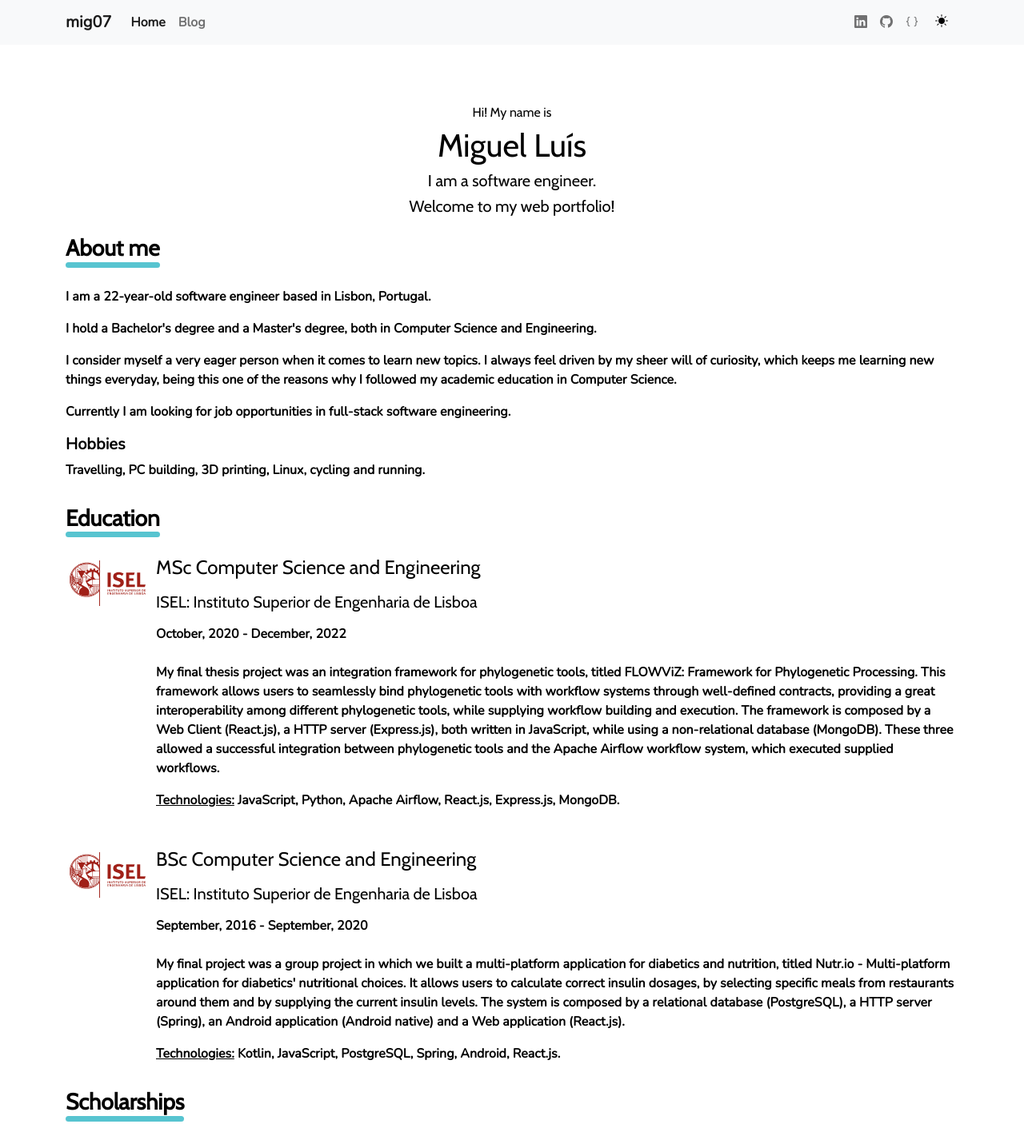
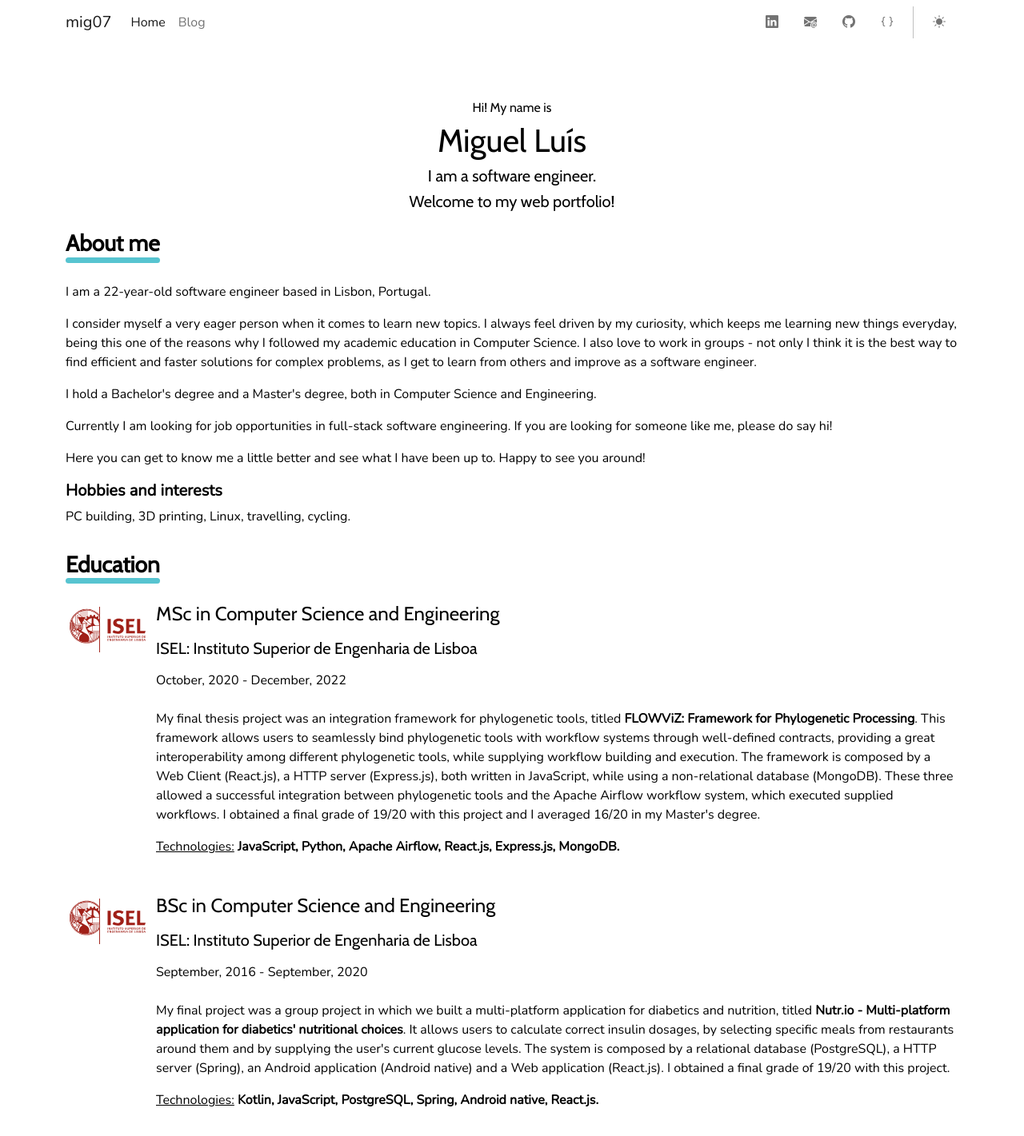
Before and after one commit to mig07/my-portfolio, a React (Create React App) app: page / in a window 1280 px wide. Shown: the top 1421 px of the page at 80% size. Built offline with nearby package versions, Linux system fonts and the light colour scheme.

Commit message:
Updated navbar; updated text; fixed skill bars

```diff
--- a/src/App.css
+++ b/src/App.css
@@ -1,5 +1,3 @@
-// Defaults and auxiliar css
-
 .font-link {
   font-family: "Raleway";
   font-weight: 400;
@@ -37,8 +35,7 @@ h6 {
   border-radius: 5px;
   display: block;
   background: #57c4d0;
-  animation-name: "underline-animation";
-  animation-duration: 500ms;
+  animation: underline-animation 500ms;
 }
 
 @keyframes underline-animation {
@@ -58,5 +55,4 @@ h6 {
 
 * {
   font-family: "Nunito";
-  font-weight: 600;
 }
--- a/src/App.js
+++ b/src/App.js
@@ -39,17 +39,18 @@ export default function App() {
       <GlobalStyles />
       <Router>
         <NavBar>
-          <Nav.Item onClick={onThemeChange}>
-            <button class={`btn btn-${theme}`}>
-              {theme === themes.light ? (
-                <i class="bi bi-sun-fill"></i>
-              ) : (
-                <i class="bi bi-moon-stars-fill"></i>
-              )}
-            </button>
-          </Nav.Item>
+          <Nav.Link onClick={onThemeChange} className="mx-2">
+            {theme === themes.light ? (
+              <i class="bi bi-sun-fill"></i>
+            ) : (
+              <i class="bi bi-moon-stars-fill"></i>
+            )}
+          </Nav.Link>
         </NavBar>
-        <Container fluid="lg" style={{ "margin-top": 75, "margin-bottom": 50 }}>
+        <Container
+          fluid="lg"
+          style={{ "margin-top": 125, "margin-bottom": 50 }}
+        >
           <Routes>
             <Route exact path="/" element={<Home />} />
             <Route path="/blog" element={<Blog />} />
--- a/src/components/LanguagesGraphItem.js
+++ b/src/components/LanguagesGraphItem.js
@@ -1,5 +1,5 @@
 import React from "react";
-export default function LanguageGraphItem({ name, proficiency, color }) {
+
 const ProficiencyBar = ({ proficiency, color }) => {
   const barStyle = {
     height: 15,
@@ -8,13 +8,13 @@ export default function LanguageGraphItem({ name, proficiency, color }) {
     borderRadius: 50,
     textAlign: "right",
     border: "1px solid black",
-      animationName: "bar-animation",
-      animationDuration: "1s",
+    animation: "bar-animation 1s",
   };
 
   return <div style={barStyle}></div>;
 };
 
+export default function LanguageGraphItem({ name, proficiency, color }) {
   return (
     <div>
       <h5>{name}</h5>
--- a/src/components/Navbar.js
+++ b/src/components/Navbar.js
@@ -9,48 +9,58 @@ export default function NavBar({ children }) {
   const theme = useTheme().name;
 
   return (
-    <Navbar collapseOnSelect bg={theme} expand={"lg"} variant={theme}>
+    <Navbar
+      collapseOnSelect
+      fixed="top"
+      expand={"lg"}
+      variant={theme}
+      style={{ backdropFilter: "blur(10px)" }}
+    >
       <Container>
         <Navbar.Brand eventKey="home" as={Link} to="/">
           mig07
         </Navbar.Brand>
         <Navbar.Toggle aria-controls="navbar-nav" />
         <Navbar.Collapse id="navbar-nav">
-          <Nav navbar={theme} defaultActiveKey={"home"} className="me-auto">
-            <Nav.Item>
+          <Nav navbar={theme} defaultActiveKey={"home"}>
             <Nav.Link eventKey="home" as={Link} to="/">
               Home
             </Nav.Link>
-            </Nav.Item>
-            <Nav.Item>
             <Nav.Link eventKey="blog" as={Link} to="/blog">
               Blog
             </Nav.Link>
-            </Nav.Item>
           </Nav>
-          <Nav>
-            <Nav.Item>
+          <Nav navbar={theme} className="flex-row ms-auto">
             <Nav.Link
               eventKey="linkedin"
               href="https://www.linkedin.com/in/mig07"
+              className="mx-2"
             >
               <i class="bi bi-linkedin" />
             </Nav.Link>
-            </Nav.Item>
-            <Nav.Item>
-              <Nav.Link eventKey="github" href="https://github.com/mig07">
+            <Nav.Link
+              eventKey="email"
+              href="mailto:miguelfpluis@outlook.com"
+              className="mx-2"
+            >
+              <i class="bi bi-envelope-at-fill"></i>
+            </Nav.Link>
+            <Nav.Link
+              eventKey="github"
+              href="https://github.com/mig07"
+              className="mx-2"
+            >
               <i class="bi bi-github" />
             </Nav.Link>
-            </Nav.Item>
-            <Nav.Item>
             <Nav.Link
               eventKey="source"
               href="https://github.com/mig07/my-portfolio"
+              className="mx-2"
             >
               <i class="bi bi-braces" />
             </Nav.Link>
-            </Nav.Item>
-            <Nav.Item>{children}</Nav.Item>
+            <div class="vr mx-2"></div>
+            {children}
           </Nav>
         </Navbar.Collapse>
       </Container>
--- a/src/pages/NotFound.js
+++ b/src/pages/NotFound.js
@@ -1,3 +1,4 @@
+import { Container } from "react-bootstrap";
 import { Link } from "react-router-dom";
 import { useTheme } from "styled-components";
 
@@ -5,7 +6,7 @@ export default function NotFound() {
   const theme = useTheme().name;
 
   return (
-    <div class="centered" style={{ textAlign: "center" }}>
+    <div style={{ textAlign: "center" }}>
       <h1>Error 404</h1>
       <h3>Page not found!</h3>
       <a as={Link} href="/">
--- a/src/sections/AboutMe.js
+++ b/src/sections/AboutMe.js
@@ -19,23 +19,30 @@ export default function About() {
           Lisbon, Portugal.
         </p>
         <p>
+          I consider myself a very eager person when it comes to learn new
+          topics. I always feel driven by my curiosity, which keeps me learning
+          new things everyday, being this one of the reasons why I followed my
+          academic education in Computer Science. I also love to work in groups
+          - not only I think it is the best way to find efficient and faster
+          solutions for complex problems, as I get to learn from others and
+          improve as a software engineer.
+        </p>
+        <p>
           I hold a Bachelor's degree and a Master's degree, both in Computer
           Science and Engineering.
         </p>
         <p>
-          I consider myself a very eager person when it comes to learn new
-          topics. I always feel driven by my sheer will of curiosity, which
-          keeps me learning new things everyday, being this one of the reasons
-          why I followed my academic education in Computer Science.
+          Currently I am looking for job opportunities in full-stack software
+          engineering. If you are looking for someone like me, please do say hi!
         </p>
         <p>
-          Currently I am looking for job opportunities in full-stack software
-          engineering.
+          Here you can get to know me a little better and see what I have been
+          up to. Happy to see you around!
         </p>
         <h5>
-          <b>Hobbies</b>
+          <b>Hobbies and interests</b>
         </h5>
-        <p>Travelling, PC building, 3D printing, Linux, cycling and running.</p>
+        <p>PC building, 3D printing, Linux, travelling, cycling.</p>
       </div>
     </Section>
   );
--- a/src/sections/Education.js
+++ b/src/sections/Education.js
@@ -18,26 +18,32 @@ export default function Bio() {
         <SectionItem
           icon={<IselBioIcon />}
           duration={"October, 2020 - December, 2022"}
-          title={"MSc Computer Science and Engineering"}
+          title={"MSc in Computer Science and Engineering"}
           subtitle={"ISEL: Instituto Superior de Engenharia de Lisboa"}
           description={
             <>
               <p>
                 My final thesis project was an integration framework for
-                phylogenetic tools, titled FLOWViZ: Framework for Phylogenetic
-                Processing. This framework allows users to seamlessly bind
-                phylogenetic tools with workflow systems through well-defined
-                contracts, providing a great interoperability among different
-                phylogenetic tools, while supplying workflow building and
-                execution. The framework is composed by a Web Client (React.js),
-                a HTTP server (Express.js), both written in JavaScript, while
-                using a non-relational database (MongoDB). These three allowed a
+                phylogenetic tools, titled{" "}
+                <b>FLOWViZ: Framework for Phylogenetic Processing</b>. This
+                framework allows users to seamlessly bind phylogenetic tools
+                with workflow systems through well-defined contracts, providing
+                a great interoperability among different phylogenetic tools,
+                while supplying workflow building and execution. The framework
+                is composed by a Web Client (React.js), a HTTP server
+                (Express.js), both written in JavaScript, while using a
+                non-relational database (MongoDB). These three allowed a
                 successful integration between phylogenetic tools and the Apache
-                Airflow workflow system, which executed supplied workflows.
+                Airflow workflow system, which executed supplied workflows. I
+                obtained a final grade of 19/20 with this project and I averaged
+                16/20 in my Master's degree.
               </p>
               <p>
-                <u>Technologies:</u> JavaScript, Python, Apache Airflow,
-                React.js, Express.js, MongoDB.
+                <u>Technologies:</u>{" "}
+                <b>
+                  JavaScript, Python, Apache Airflow, React.js, Express.js,
+                  MongoDB.
+                </b>
               </p>
             </>
           }
@@ -45,23 +51,30 @@ export default function Bio() {
         <SectionItem
           icon={<IselBioIcon />}
           duration={"September, 2016 - September, 2020"}
-          title={"BSc Computer Science and Engineering"}
+          title={"BSc in Computer Science and Engineering"}
           subtitle={"ISEL: Instituto Superior de Engenharia de Lisboa"}
           description={
             <>
               <p>
                 My final project was a group project in which we built a
-                multi-platform application for diabetics and nutrition, titled
-                Nutr.io - Multi-platform application for diabetics' nutritional
-                choices. It allows users to calculate correct insulin dosages,
-                by selecting specific meals from restaurants around them and by
-                supplying the current insulin levels. The system is composed by
-                a relational database (PostgreSQL), a HTTP server (Spring), an
-                Android application (Android native) and a Web application
-                (React.js).
+                multi-platform application for diabetics and nutrition, titled{" "}
+                <b>
+                  Nutr.io - Multi-platform application for diabetics'
+                  nutritional choices
+                </b>
+                . It allows users to calculate correct insulin dosages, by
+                selecting specific meals from restaurants around them and by
+                supplying the user's current glucose levels. The system is
+                composed by a relational database (PostgreSQL), a HTTP server
+                (Spring), an Android application (Android native) and a Web
+                application (React.js). I obtained a final grade of 19/20 with
+                this project.
               </p>
-              <u>Technologies:</u> Kotlin, JavaScript, PostgreSQL, Spring,
-              Android, React.js.
+              <u>Technologies:</u>{" "}
+              <b>
+                Kotlin, JavaScript, PostgreSQL, Spring, Android native,
+                React.js.
+              </b>
             </>
           }
         />
```
Also changed, not shown: src/sections/Skills.js (+11 -14 lines). Lines whose indentation alone changed are shown as unchanged.
